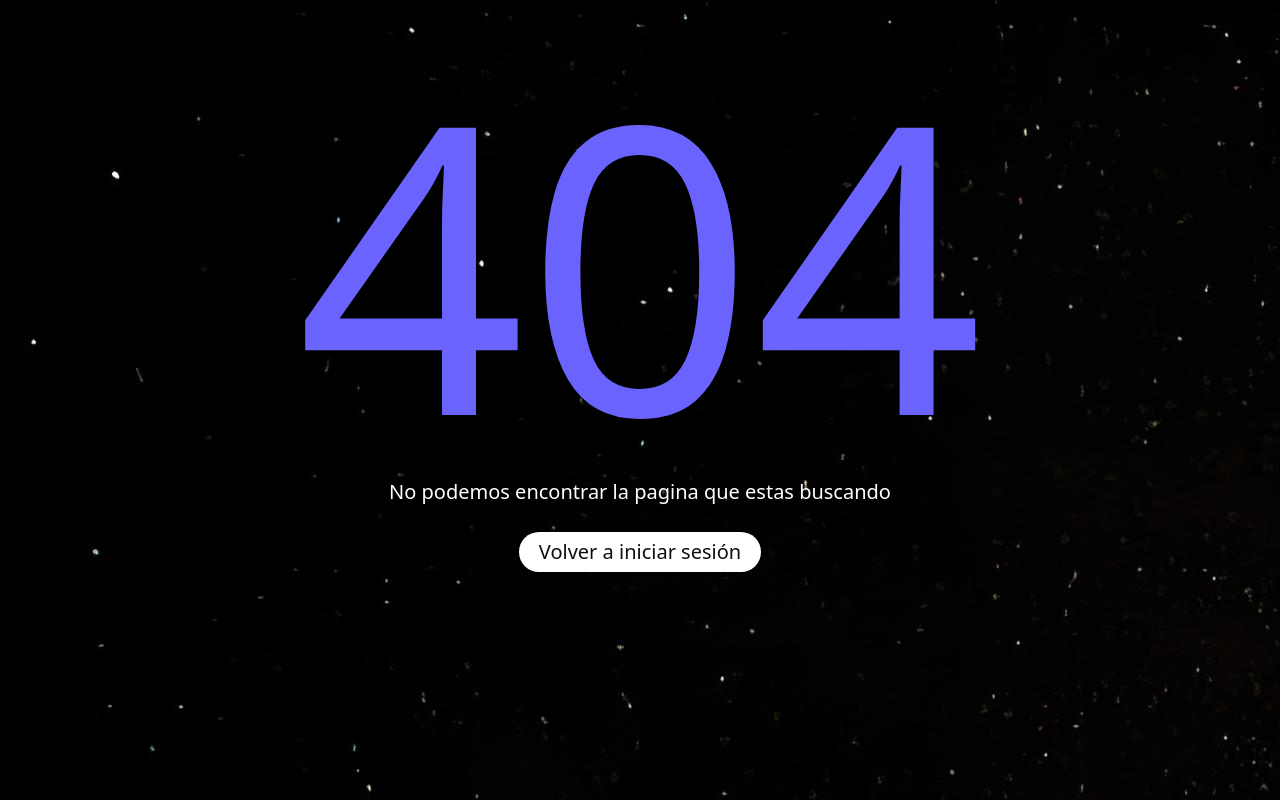
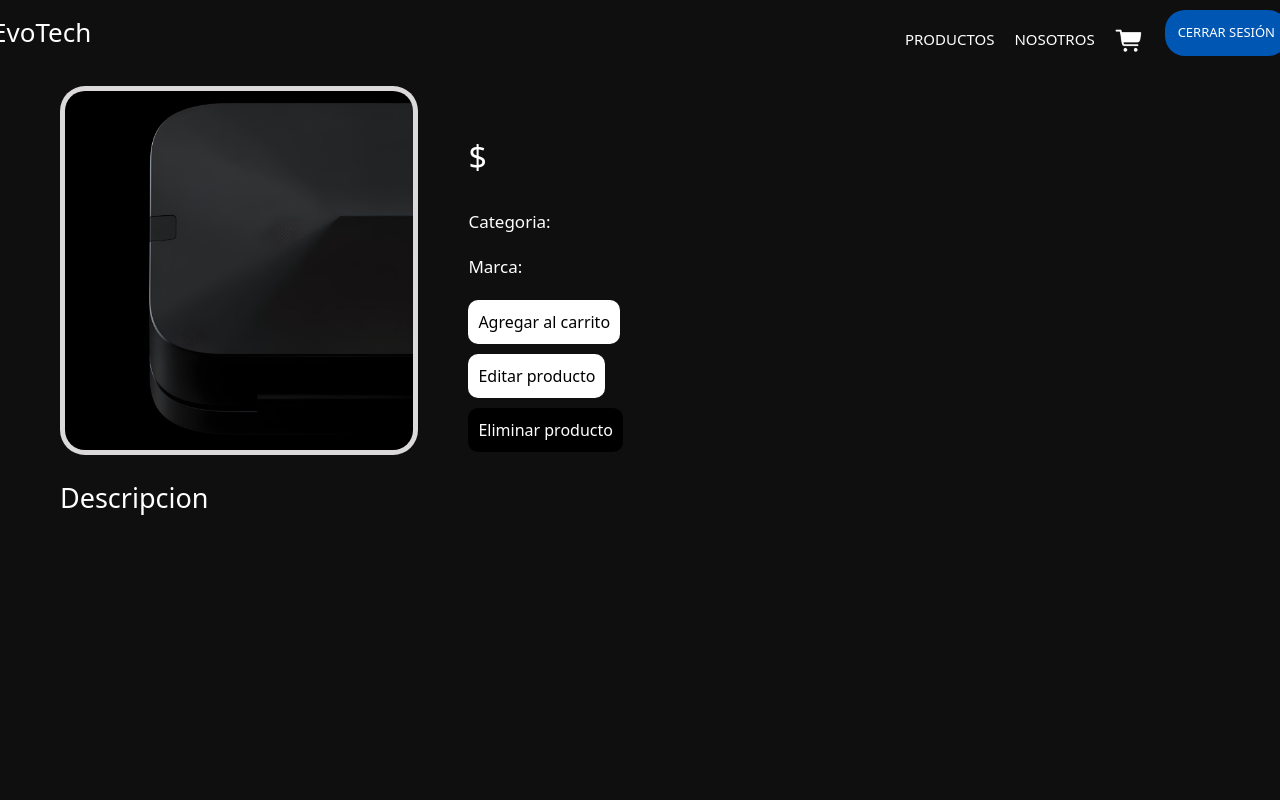
Before and after one commit to Agustinaa01/PL-Final-Front, a React (Create React App) app: page /productDetails/1 in a window 1280 px wide. Before the commit this address had no page. Built offline with nearby package versions, Linux system fonts and the light colour scheme; the HTML template or start-up script is replaced by a standard one.

Commit message:
Product Details

```diff
--- a/src/App.js
+++ b/src/App.js
@@ -45,7 +45,7 @@ function App() {
     path: "/home",
     element: <Dashboard />,
     },{
-       path: "/productDetails",
+       path: "/productDetails/:id",
        element: <ProductDetailsForm />,
      }, {
       path: "*",
--- a/src/components/productDetails/productDetails.css
+++ b/src/components/productDetails/productDetails.css
@@ -69,12 +69,17 @@
     margin-left: 60px;
 }
 
-.product-info {
+.producto-info {
     color: white;
-    margin-left: 50px;
+    margin-left: 30px;
     margin-top: 40px;
 }
+.producto-info h1{
+    color: white;
+    font-size: 50px;
+}
 
-.product-info p{
+.producto-info p{
     margin-bottom: 20px;
+    font-size: 17px;
 }
--- a/src/components/productDetails/productDetails.js
+++ b/src/components/productDetails/productDetails.js
@@ -1,8 +1,27 @@
 import "./productDetails.css";
 import Headers from "../header/Headers";
 import foroDetailsImage from "./fotoDetails.png"; // Import the image
+import { useState } from "react";
+import { useLocation, useNavigate } from "react-router";
 
 const ProductDetailsForm = () => {
+    const location = useLocation();
+
+    const [name, setName] = useState(location.state?.productSelected?.name);
+    const [price, setPrice] = useState(location.state?.productSelected?.price);
+    const [brand, setBrand] = useState(location.state?.productSelected?.brand);
+    const [category, setCategory] = useState(location.state?.productSelected?.category);
+    const [description, setDescription] = useState(location.state?.productSelected?.description);
+    const [image, setImage] = useState(location.state?.productSelected?.image ?? "");
+
+    const navigate = useNavigate();
+
+    const handleEditClick = () => {
+        const productId = location.state?.productSelected?.id;
+        navigate(`/productForm/${productId}`, { state: { productSelected: location.state.productSelected } });
+      };
+
+
     return (
         <div>
             <div className="header-product-details">
@@ -10,20 +29,20 @@ const ProductDetailsForm = () => {
             </div>
             <div className="product-details-container">
                 <img className="imagen-details" src={foroDetailsImage} alt="Product Details" />
-            <div className="product-info">
-                <h2>Cargador Wireless Negro</h2><br />
-                <h5>Precio: $20.840</h5><br />
-                <p>Categoria: Cargador</p>
-                <p>Marca: Samsung</p>
+            <div className="producto-info">
+                <h1>{name}</h1><br />
+                <h2>${price}</h2><br />
+                <p>Categoria: {category}</p>
+                <p>Marca: {brand}</p>
                 <button className="button-details">Agregar al carrito</button><br/>
-                <button className="button-details">Editar producto</button><br/>
+                <button className="button-details" onClick={handleEditClick}>Editar producto</button><br/>
                 <button className="button-details-delete">Eliminar producto</button>
             </div>
             </div>
             <div className="description">
             <h2>Descripcion</h2>
             <p>
-                Este cargador inalámbrico negro de Samsung es la solución perfecta para mantener tus dispositivos cargados de manera conveniente y elegante. Con un diseño elegante y una compatibilidad amplia, este cargador es ideal para tu estilo de vida en constante movimiento. Carga tus dispositivos de forma rápida y segura con la tecnología de carga inalámbrica líder en la industria.
+                {description}
             </p>
             </div>
         </div>
--- a/src/components/productform/ProductForm.css
+++ b/src/components/productform/ProductForm.css
@@ -39,7 +39,6 @@ body {
   display: flex;
   flex-direction: column;
   gap: 5px;
-  margin-left: 20px;
 }
 
 input[type="text"],
--- a/src/components/products/Products.css
+++ b/src/components/products/Products.css
@@ -16,17 +16,8 @@
 }
 
 .boton-agregar-producto:hover {
-  border-radius: 10px;
-  padding: 10px;
-  text-align: center;
-  justify-content: center;
   color: white;
   background-color: #0056b3;
-  font-size: 16px;
-  border: none;
-  width: 10%;
-  height: 10%;
-  position: relative;
 }
 
 .boton-agregar-carrito{
@@ -88,18 +79,21 @@
   transform: scale(1.1);
   transition: transform 0.3s ease-in-out;
 }
-.product-info{
-  margin-top: 20px;
-}
+
+
+
 .product-info h3 {
+  position: relative;
   font-size: 1.5rem;
   margin: 0;
   color: #1E1E1E;
 }
 
 .product-info p {
+  color: black;
   margin: 5px 0;
 }
+
 @media (max-width: 1140px) {
   .boton-agregar-producto{
     width: 150px;
--- a/src/components/products/Products.js
+++ b/src/components/products/Products.js
@@ -138,7 +138,7 @@ const Products = () => {
 
   const handleViewProduct = (productId) => {
     const productSelected = products.filter(product => product.id === productId)[0];
-    navigate(`/productForm/${productId}`,{state: {productSelected }})
+    navigate(`/productDetails/${productId}`,{state: {productSelected }})
   }
 
   return (
```
